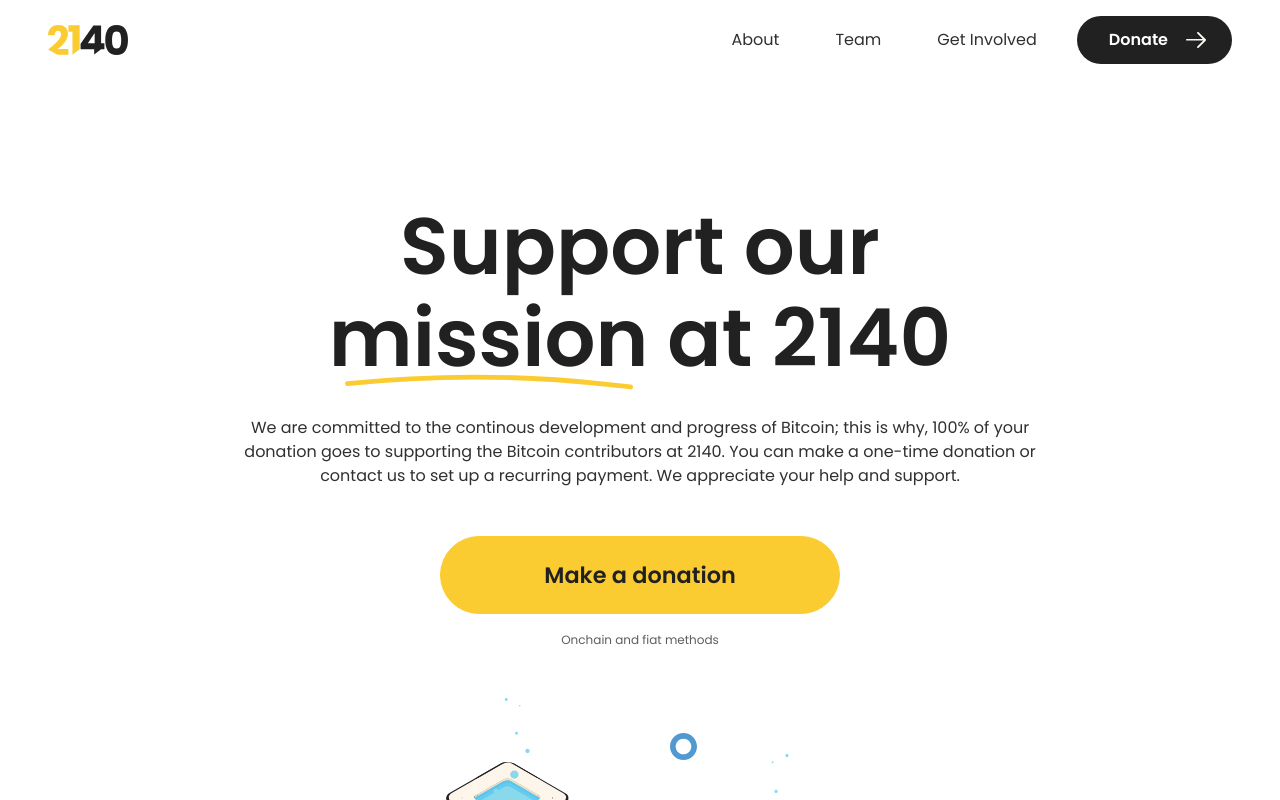
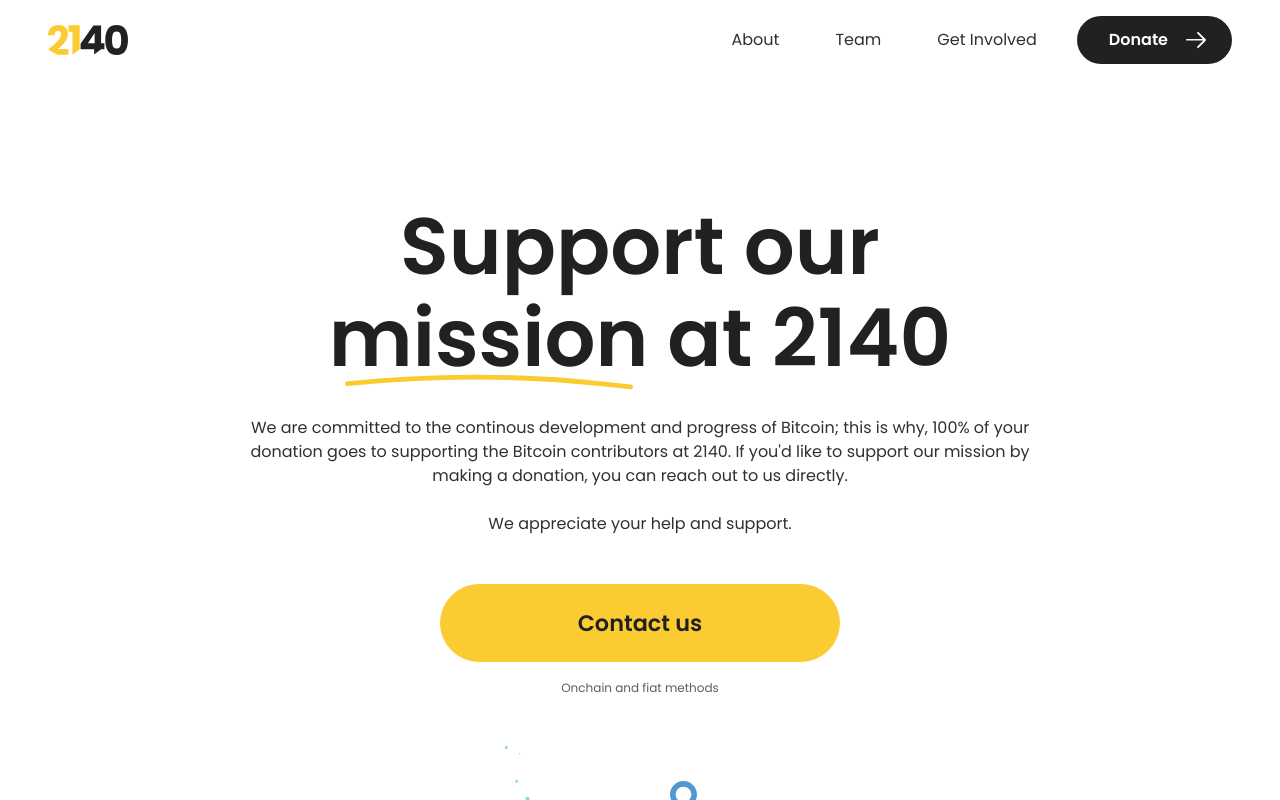
Before and after one commit to alecherryy/2140-dev.github.io, a React (Create React App) app: page /donate in a window 1280 px wide. Shown: the top 800 px of the page. Built offline with nearby package versions, Linux system fonts and the light colour scheme.

Commit message:
remove donate link

```diff
--- a/src/components/pages/Donate.tsx
+++ b/src/components/pages/Donate.tsx
@@ -75,10 +75,10 @@
                 },
               }}
               target="_blank"
-              href="https://pay.zaprite.com/pl_7BDIKjO3bZ"
+              href="mailto:hello@2140.dev"
             >
               <Typography variant="h4" component="span">
-                Make a donation
+                Contact us
               </Typography>
             </Link>
             <Typography sx={{ mt: 2 }} variant="caption" component="p">
--- a/src/constants/wording.ts
+++ b/src/constants/wording.ts
@@ -84,7 +84,7 @@
 export const DONATE_WORDING = {
   page: {
     title: `Support our <u>mission</u> at 2140`,
-    content: `We are committed to the continous development and progress of Bitcoin; this is why, 100% of your donation goes to supporting the Bitcoin contributors at 2140. You can make a one-time donation or contact us to set up a recurring payment. We appreciate your help and support.`,
+    content: `We are committed to the continous development and progress of Bitcoin; this is why, 100% of your donation goes to supporting the Bitcoin contributors at 2140. If you'd like to support our mission by making a donation, you can reach out to us directly. <br /><br /> We appreciate your help and support.`,
     disclaimer: 'Onchain and fiat methods',
   },
   faqs: {
```
